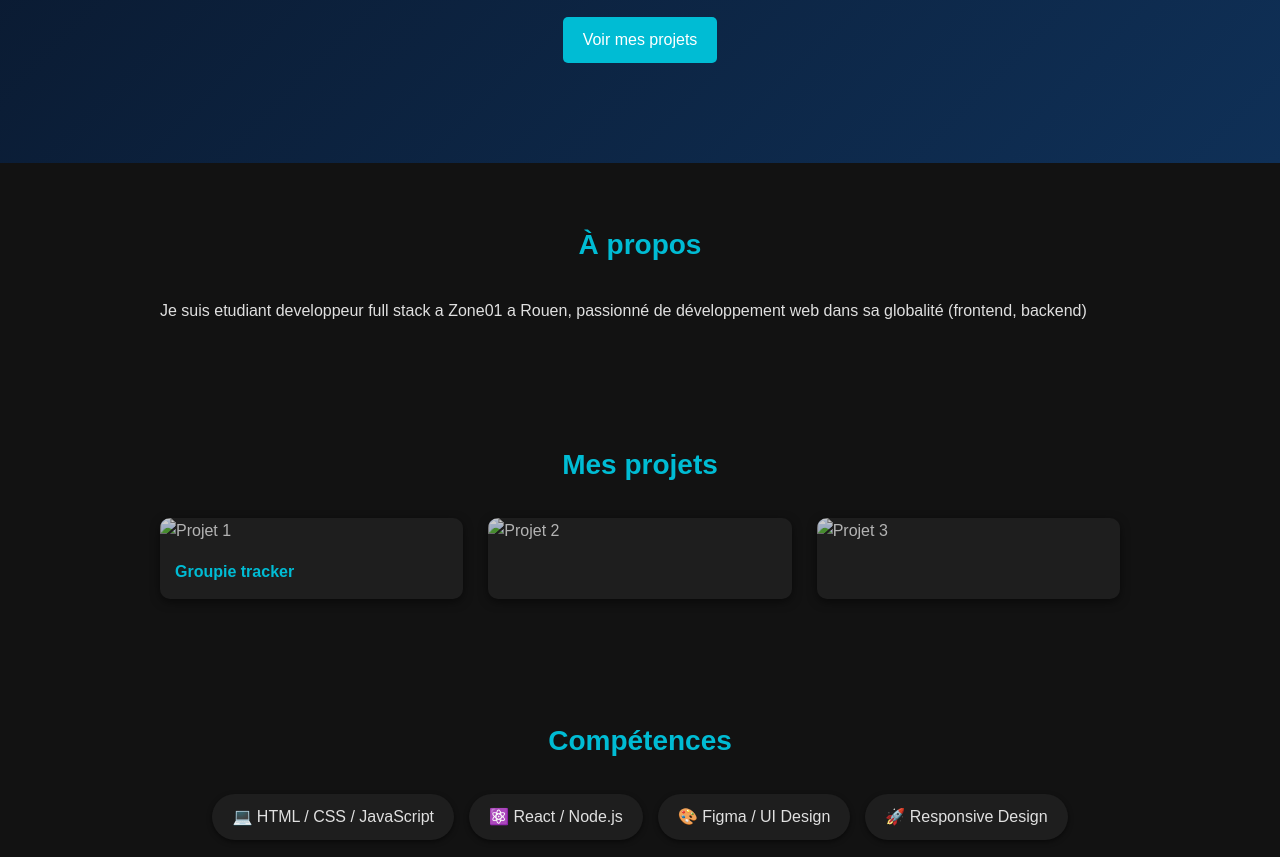
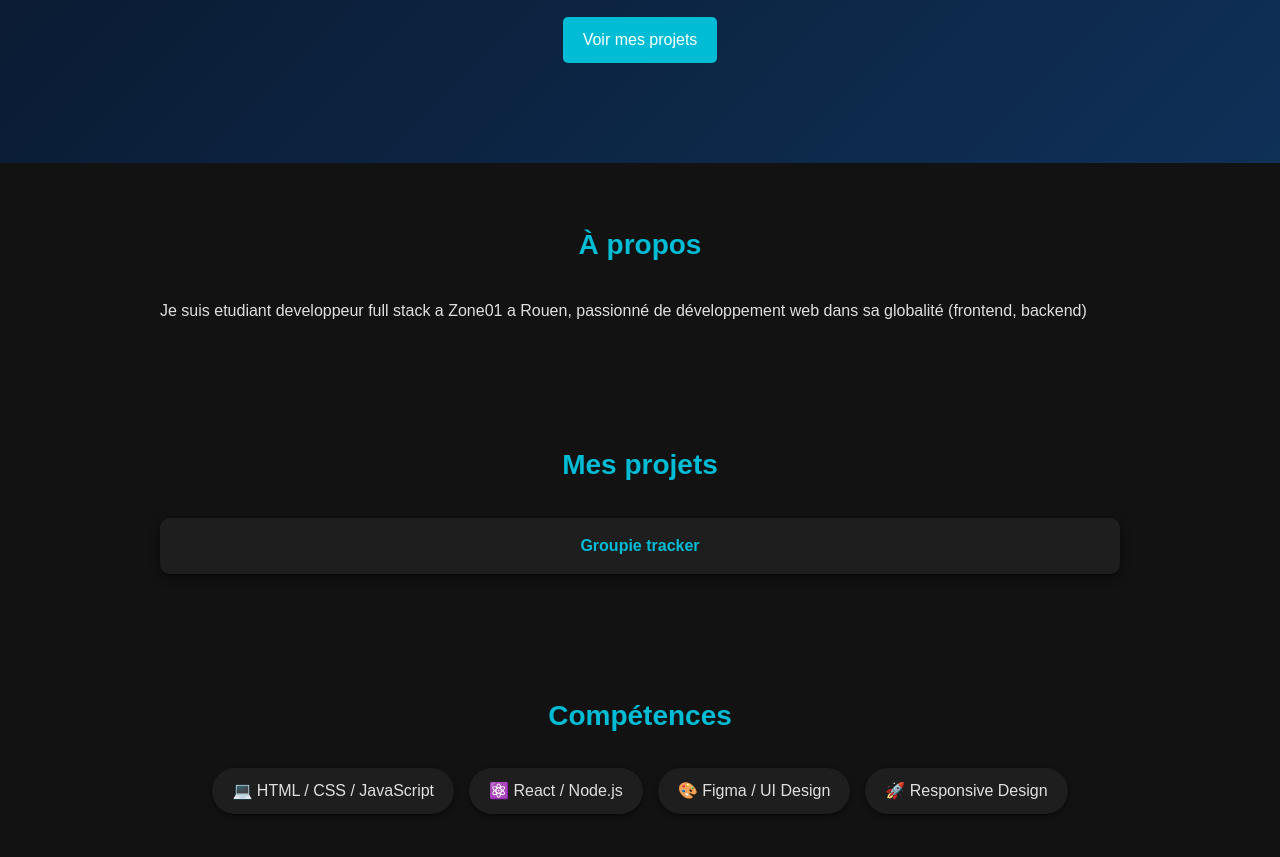
Before and after one commit to corentinlgnd/portfolio, a plain HTML site: page index.html in a window 1280 px wide. Shown: the part 240-1097 px from the top of the page. Drawn offline with Linux system fonts and the light colour scheme.

Commit message:
delete img for project

```diff
--- a/index.html
+++ b/index.html
@@ -42,18 +42,7 @@
         <h3>Mes projets</h3>
         <div class="grid">
             <div class="project">
-                <img src="" alt="Projet 1"> <!--image de de fond du projet groupie-tracker-->
                 <h4>Groupie tracker</h4>
-                <p></p>
-            </div>
-            <div class="project">
-                <img src="" alt="Projet 2">
-                <h4></h4>
-                <p></p>
-            </div>
-            <div class="project">
-                <img src="" alt="Projet 3">
-                <h4></h4>
                 <p></p>
             </div>
         </div>
--- a/style.css
+++ b/style.css
@@ -92,7 +92,6 @@ section h3 {
 .grid {
     display: grid;
     grid-template-columns: repeat(auto-fit, minmax(250px, 1fr));
-    gap: 25px;
 }
 
 .project {
@@ -108,21 +107,10 @@ section h3 {
     box-shadow: 0 4px 20px rgba(0, 188, 212, 0.4);
 }
 
-.project img {
-    width: 100%;
-    height: 180px;
-    object-fit: cover;
-    filter: brightness(0.8);
-    transition: filter 0.3s;
-}
-
-.project:hover img {
-    filter: brightness(1);
-}
-
 .project h4 {
     margin: 15px;
     color: #00bcd4;
+    text-align: center;
 }
 
 /* ==== COMPÉTENCES ==== */
```
